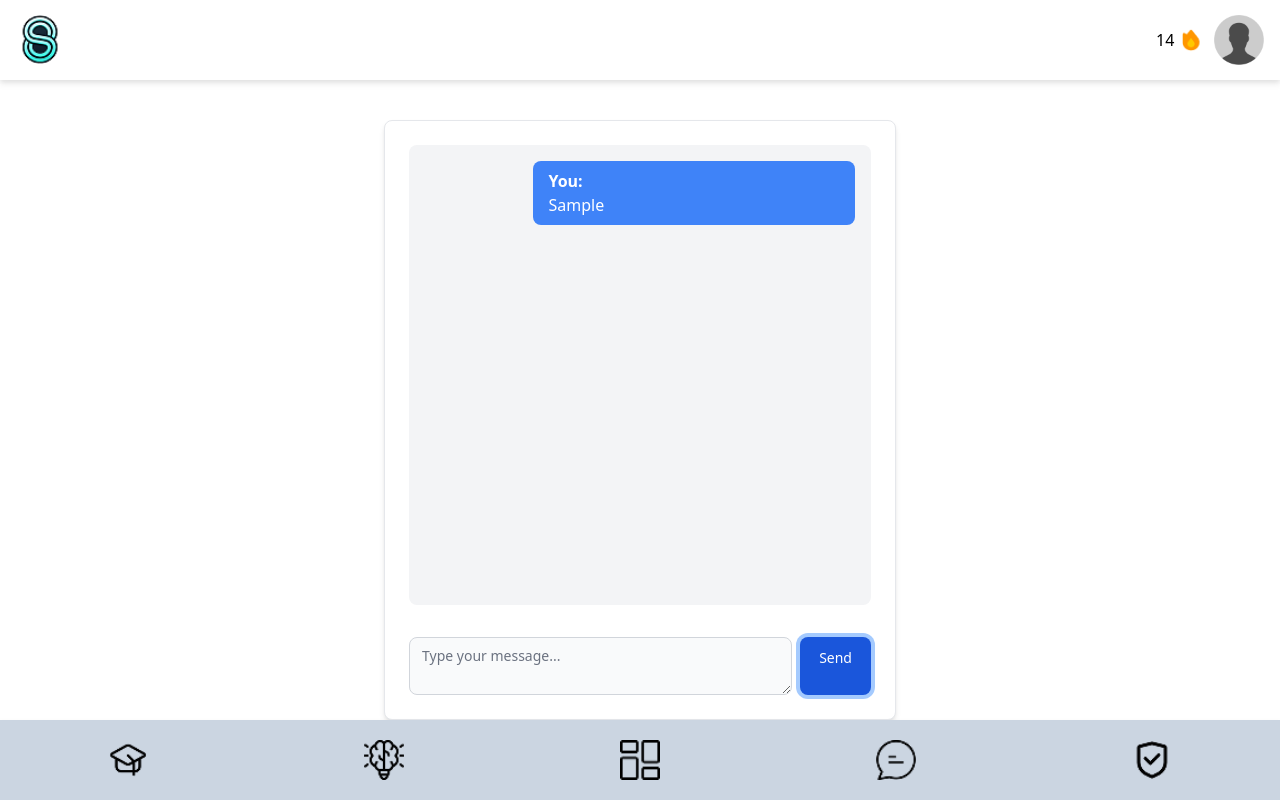
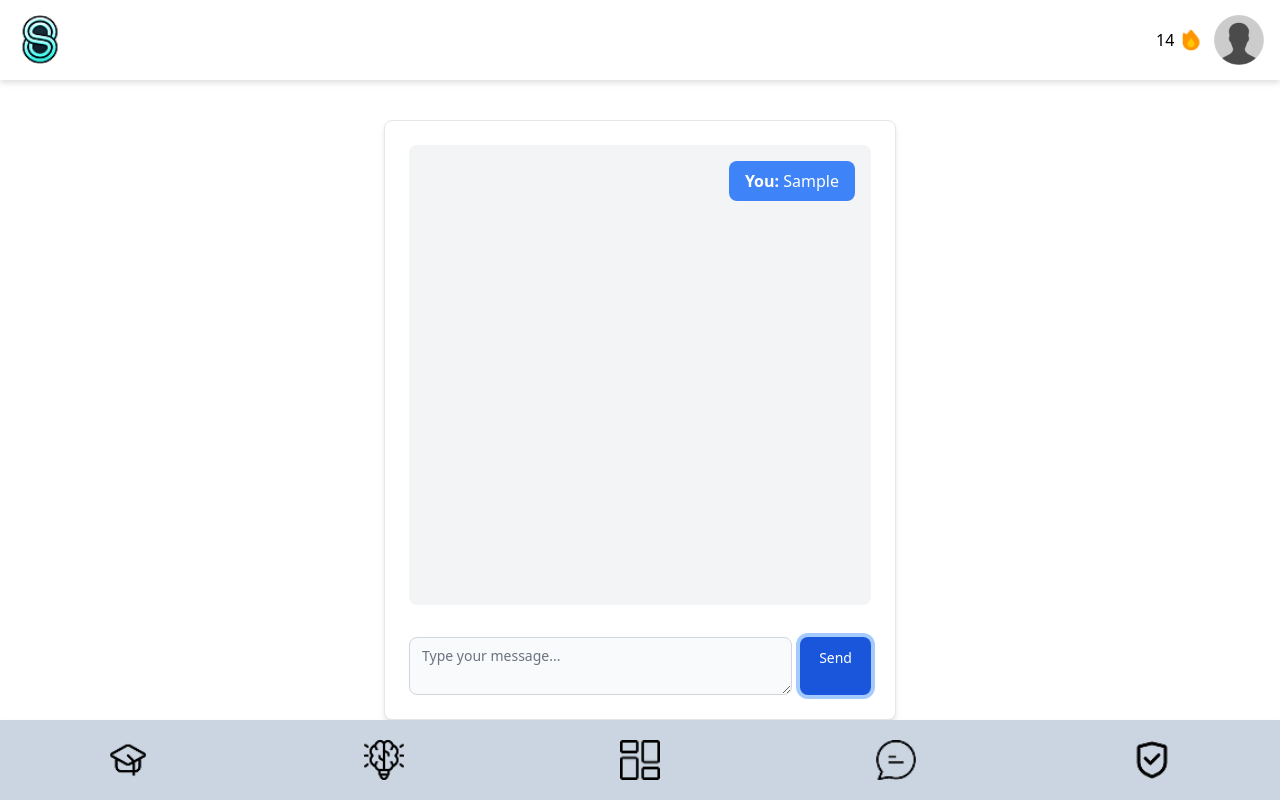
Before and after one commit to tysenh1/ScamSmart-Hackathon, a Next.js app: page /confirm in a window 1280 px wide. Both pictures are taken after typing "Sample" into the empty fields and a click on the button "Send". Built offline with nearby package versions, Linux system fonts and the light colour scheme; no server answers.

Commit message:
Fixed the bugs on the messages in the chat window

```diff
--- a/app/confirm/page.tsx
+++ b/app/confirm/page.tsx
@@ -22,7 +22,7 @@ export default function page() {
             });
 
             const data = await response.json();
-            setMessages([...messages, { role: "user", text: input }, { role: "bot", text: data }])
+            setMessages([...messages, { role: "user", text: input }, { role: "bot", text: data.aiResponse }])
         } catch (error) {
             console.error("Error fetching chatbot response:", error)
         }
@@ -43,12 +43,15 @@ export default function page() {
                             {messages.map((msg, index) => (
                                 <div
                                     key={index}
-                                    className={`mb-2 px-4 py-2 rounded-lg break-words max-w-[75%] ${
-                                        msg.role === "user" ? "bg-blue-500 text-white self-end ml-auto" : "bg-gray-300 text-black self-start mr-auto"
-                                    }`}
+                                    className={`flex w-full ${msg.role === "user" ? "justify-end" : "justify-start"}`}
                                 >
-                                    <strong className={(msg.role === "user" ? "mr-20" : "ml-20")}>{msg.role === "user" ? "You" : "Bot"}:</strong>
-                                    <p className={(msg.role === "user" ? "mr-20 max-w-[300px]" : "ml-20 max-w-[300px]")}>{msg.text}</p>
+                                    <div
+                                        className={`mb-2 px-4 py-2 rounded-lg break-words inline-block max-w-[75%] ${
+                                            msg.role === "user" ? "bg-blue-500 text-white" : "bg-gray-300 text-black"
+                                        }`}
+                                    >
+                                        <strong>{msg.role === "user" ? "You" : "Bot"}:</strong> {msg.text}
+                                    </div>
                                 </div>
                             ))}
                         </div>
```
